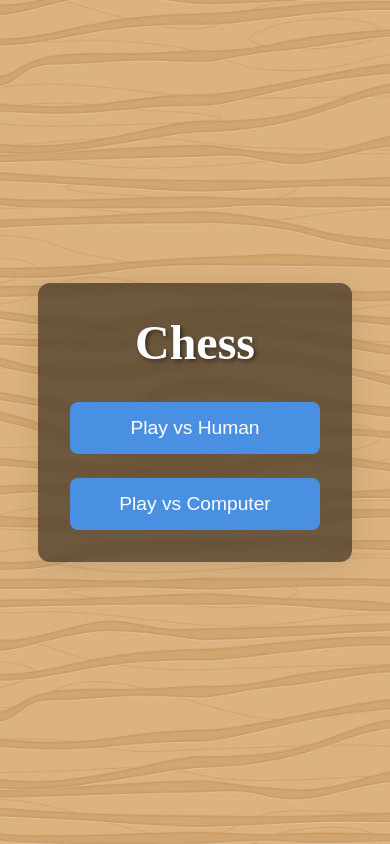
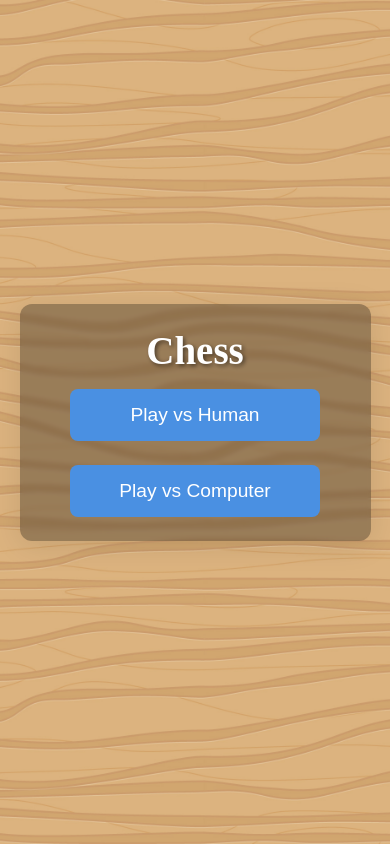
Before and after one commit to MAHanupriSAR/Chess, a React (Vite) app: page / in a window 390 px wide. Built offline with nearby package versions, Linux system fonts and the light colour scheme.

Commit message:
fix gamemeny responsiveness

```diff
--- a/src/components/Board.css
+++ b/src/components/Board.css
@@ -19,16 +19,24 @@
 }
 
 .exit-btn {
-    padding: 10px 25px;
+    /* margin-top: clamp(20px, 3vw, 40px); */
+    width: min(50vw, 250px);
+    font-size: clamp(1rem, 4vw, 1.2rem);
+    padding: 15px 0;
     background-color: #e74c3c;
     color: white;
     border: none;
-    border-radius: 6px;
-    font-size: 1rem;
+    border-radius: 8px;
     cursor: pointer;
-    transition: background-color 0.2s;
+    transition: transform 0.2s, background-color 0.2s;
+    text-align: center;
 }
 
 .exit-btn:hover {
     background-color: #c0392b;
+    transform: translateY(-2px);
 }
+
+.exit-btn:active {
+    transform: translateY(0);
+}
--- a/src/components/Gamemenu.css
+++ b/src/components/Gamemenu.css
@@ -3,19 +3,25 @@
     flex-direction: column;
     align-items: center;
     justify-content: center;
-    gap: 2rem;
-    padding: 2rem;
-    background-color: rgba(0, 0, 0, 0.5); /* Semi-transparent background */
+
+    gap: clamp(1rem, 4vw, 2rem);
+    padding: clamp(1.5rem, 5vw, 3rem);
+
+    background-color: rgba(0, 0, 0, 0.3);
     border-radius: 12px;
-    backdrop-filter: blur(5px);
+    backdrop-filter: blur(2px);
     box-shadow: 0 4px 30px rgba(0, 0, 0, 0.1);
+
+    width: min(90vw, 500px);
+    box-sizing: border-box;
 }
 
 .menu-title {
-    font-size: 3rem;
+    font-size: clamp(2rem, 10vw, 3rem);
     color: #fff;
     margin: 0;
     text-shadow: 2px 2px 4px rgba(0,0,0,0.5);
+    text-align: center;
 }
 
 .menu-options {
@@ -27,7 +33,7 @@
 }
 
 .menu-btn {
-    padding: 15px 40px;
+    padding: 15px 30px;
     font-size: 1.2rem;
     cursor: pointer;
     background-color: #4a90e2;
@@ -35,25 +41,38 @@
     border: none;
     border-radius: 8px;
     transition: transform 0.2s, background-color 0.2s;
-    width: 250px;
     text-align: center;
+
+    width: 100%;
+    max-width: 250px;
 }
 
 .menu-btn:hover {
     background-color: #357abd;
     transform: translateY(-2px);
-
 }
 
 .menu-sub-title {
     color: #ddd;
     font-size: 1.5rem;
-    margin-bottom: 1rem;
+    margin-bottom: 0.5rem;
 }
 
 .color-selection {
     display: flex;
-    gap: 1.5rem;
+    gap: 1rem;
+    width: 100%;
+    justify-content: center;
+    flex-wrap: wrap;
+}
+
+/* Optional: Make color buttons fill space nicely when wrapped */
+.color-selection .menu-btn {
+    /* - flex-grow: 1 -> Fill empty space
+       - flex-basis: 120px -> Minimum width before wrapping occurs
+    */
+    flex: 1 1 120px;
+    max-width: 250px; /* Still respect the max width */
 }
 
 .back-btn {
```
